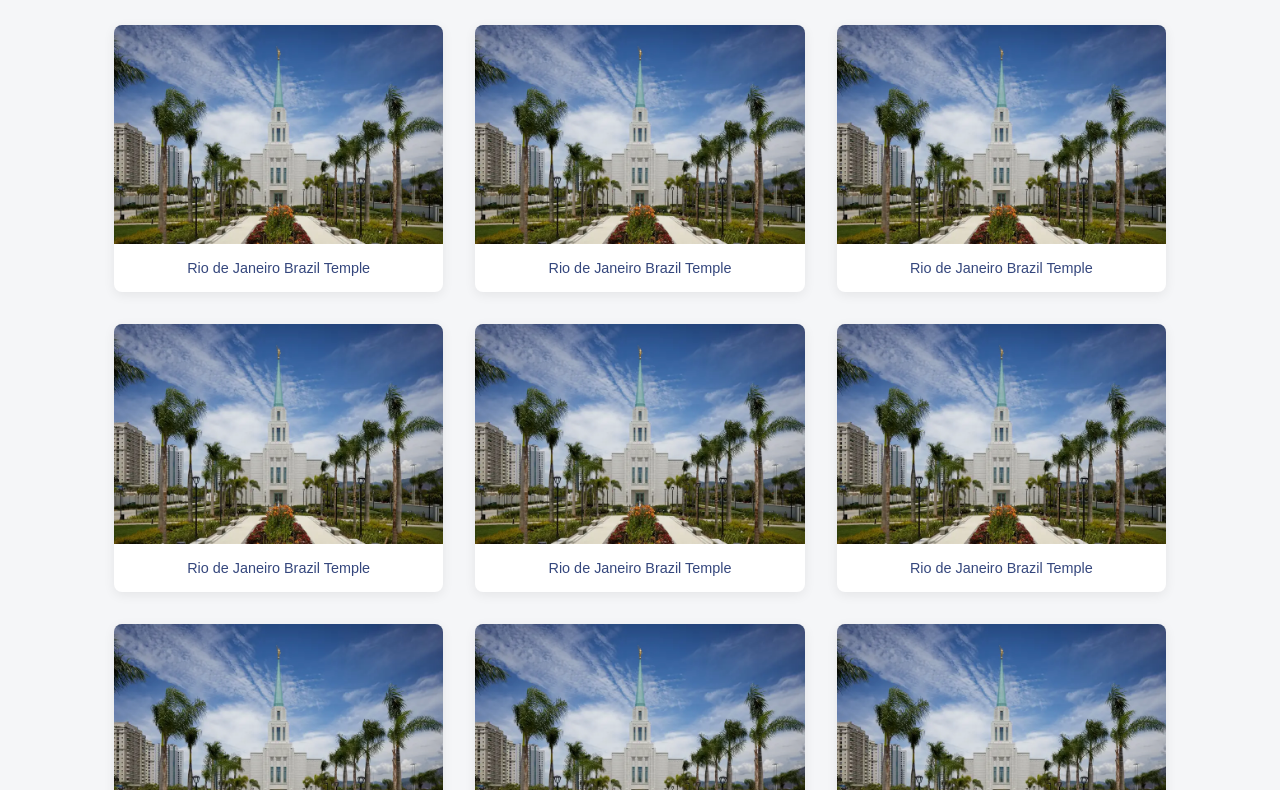
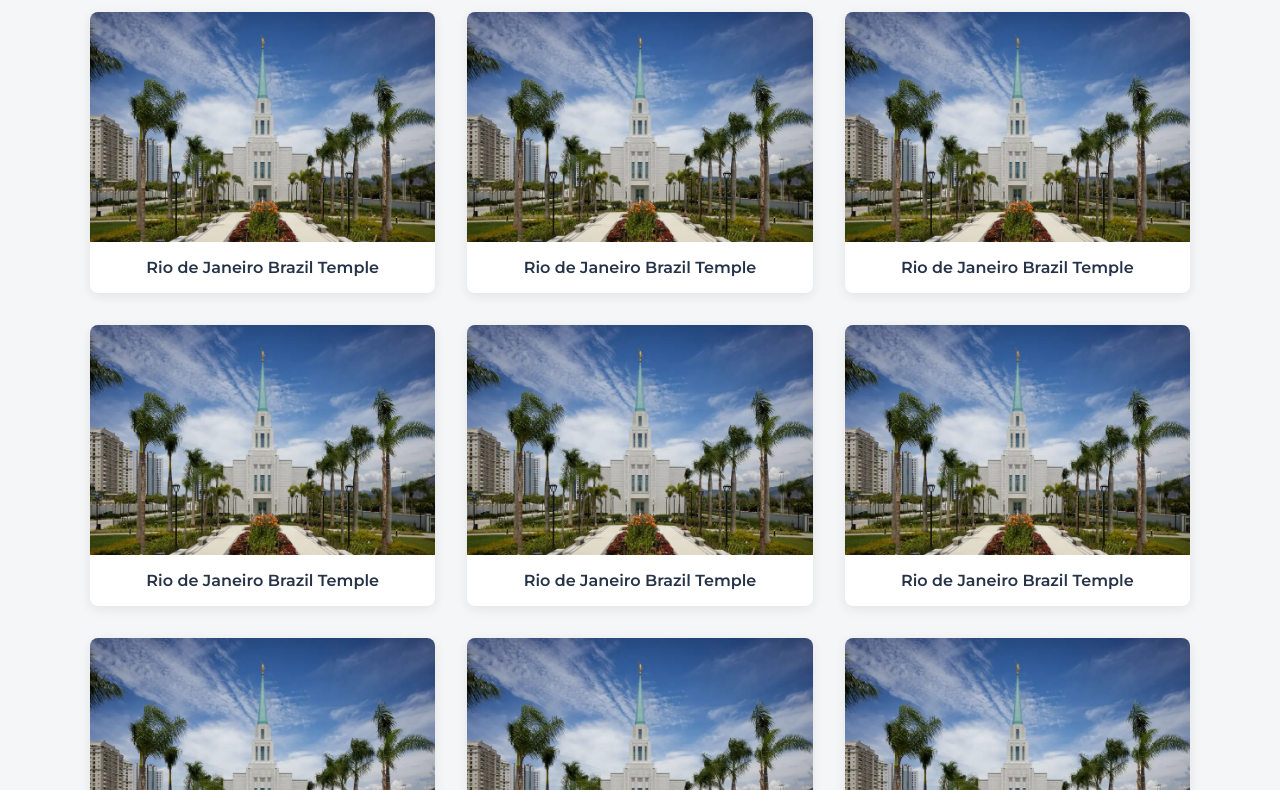
Before and after one commit to andrezajur-hash/wdd131, a plain HTML site: page temples.html in a window 1280 px wide. Shown: the part 182-972 px from the top of the page. Drawn offline with Linux system fonts and the light colour scheme.

Commit message:
Improve responsive layout and navigation

```diff
--- a/scripts/temples.js
+++ b/scripts/temples.js
@@ -1,8 +1,10 @@
+
 const currentYear = document.querySelector("#currentyear");
 currentYear.textContent = new Date().getFullYear();
 
 const lastModified = document.querySelector("#lastModified");
 lastModified.textContent = `Last Modification: ${document.lastModified}`;
+
 const menuButton = document.querySelector("#menu");
 const navigation = document.querySelector("nav");
 
@@ -13,3 +15,11 @@ menuButton.addEventListener("click", () => {
     menuButton.setAttribute("aria-expanded", isOpen);
     menuButton.textContent = isOpen ? "✕" : "☰";
 });
+
+window.addEventListener("resize", () => {
+    if (window.innerWidth >= 768) {
+        navigation.classList.remove("open");
+        menuButton.setAttribute("aria-expanded", "false");
+        menuButton.textContent = "☰";
+    }
+});
--- a/styles/temples-large.css
+++ b/styles/temples-large.css
@@ -1,3 +1,4 @@
+
 @media screen and (min-width: 768px) {
     header {
         display: flex;
@@ -20,8 +21,11 @@
     #menu {
         display: none;
     }
+}
 
+@media screen and (min-width: 640px) {
     .gallery {
-        grid-template-columns: repeat(3, 1fr);
+        grid-template-columns: repeat(auto-fit, minmax(300px, 1fr));
+        gap: 2rem;
     }
 }
--- a/styles/temples.css
+++ b/styles/temples.css
@@ -1,27 +1,27 @@
-
 * {
     box-sizing: border-box;
+    margin: 0;
+    padding: 0;
 }
 
 body {
-    margin: 0;
-    font-family: Arial, sans-serif;
+    font-family: 'Montserrat', sans-serif;
     background-color: #f5f6f8;
     color: #263247;
+}
+
+header {
+    background-color: #35477d;
+    color: white;
+    padding: 1.25rem 5%;
+    display: grid;
+    grid-template-columns: 1fr auto;
+    align-items: center;
 }
 
 header span {
     font-size: 1.4rem;
     font-weight: bold;
-}
-
-header {
-    background-color: #35477d;
-    color: white;
-    padding: 1.25rem;
-    display: grid;
-    grid-template-columns: 1fr auto;
-    align-items: center;
 }
 
 #menu {
@@ -34,9 +34,11 @@ header {
 
 nav {
     display: none;
-    grid-column: 1 / -1;
-    padding-top: 1rem;
+    grid-column: auto;
+    padding-top: 0;
+    gap: 1.5rem;
 }
+
 
 nav.open {
     display: block;
@@ -55,29 +57,31 @@ nav a:hover {
 }
 
 main {
-    max-width: 1100px;
-    margin: 0 auto;
-    padding: 3rem 1.5rem 4rem;
+    width: 100%;
+    padding: 2.5rem 0 3.5rem;
 }
 
 main h1 {
     text-align: center;
     font-size: 2rem;
-    margin: 0 0 2.5rem;
+    margin-bottom: 2rem;
+    color: #35477d;
 }
 
 .gallery {
     display: grid;
     grid-template-columns: 1fr;
-    gap: 2rem;
+    gap: 1.75rem;
+    width: 90%;
+    max-width: 1100px;
+    margin: 0 auto;
 }
 
 figure {
-    margin: 0;
     background-color: white;
     border-radius: 8px;
     overflow: hidden;
-    box-shadow: 0 3px 12px rgba(0, 0, 0, 0.07);
+    box-shadow: 0 3px 12px rgba(0, 0, 0, 0.08);
 }
 
 figure img {
@@ -89,8 +93,9 @@ figure img {
 figcaption {
     text-align: center;
     padding: 1rem;
-    font-size: 0.9rem;
-    color: #35477d;
+    font-size: 1rem;
+    font-weight: 600;
+    color: #263247;
 }
 
 footer {
@@ -98,6 +103,7 @@ footer {
     color: white;
     text-align: center;
     padding: 1.5rem;
+    margin-top: 2rem;
 }
 
 footer p {
--- a/temples.html
+++ b/temples.html
@@ -7,6 +7,9 @@
     <title>Temple Album | WDD 131</title>
     <meta name="description" content="A responsive photo gallery of temples created for the WDD 131 course.">
     <meta name="author" content="Andreza Santana">
+    <link rel="preconnect" href="https://fonts.googleapis.com">
+    <link rel="preconnect" href="https://fonts.gstatic.com" crossorigin>
+    <link href="https://fonts.googleapis.com/css2?family=Montserrat:wght@400;600;700&display=swap" rel="stylesheet">
     <link rel="stylesheet" href="styles/temples.css">
     <link rel="stylesheet" href="styles/temples-large.css">
     <script src="scripts/temples.js" defer></script>
@@ -16,9 +19,7 @@
     <header>
         <span>Temple Album</span>
 
-    <button id="menu"
-            aria-label="Toggle navigation menu"
-            aria-expanded="false"
+        <button id="menu" aria-label="Toggle navigation menu" aria-expanded="false"
             aria-controls="primary-navigation">☰</button>
 
         <nav id="primary-navigation">
@@ -34,47 +35,47 @@
         <h1>Temple Album</h1>
         <div class="gallery">
             <figure>
-                <img src="images/rio-temple-optimized.webp" alt="Rio de Janeiro Brazil Temple" width="800" height="533">
+                <img src="images/rio-temple.jpg" alt="Rio de Janeiro Brazil Temple" width="800" height="533">
                 <figcaption>Rio de Janeiro Brazil Temple</figcaption>
             </figure>
 
             <figure>
-                <img src="images/rio-temple-optimized.webp" alt="Rio de Janeiro Brazil Temple" width="800" height="533">
+                <img src="images/rio-temple.jpg" alt="Rio de Janeiro Brazil Temple" width="800" height="533">
                 <figcaption>Rio de Janeiro Brazil Temple</figcaption>
             </figure>
 
             <figure>
-                <img src="images/rio-temple-optimized.webp" alt="Rio de Janeiro Brazil Temple" width="800" height="533">
+                <img src="images/rio-temple.jpg" alt="Rio de Janeiro Brazil Temple" width="800" height="533">
                 <figcaption>Rio de Janeiro Brazil Temple</figcaption>
             </figure>
 
             <figure>
-                <img src="images/rio-temple-optimized.webp" alt="Rio de Janeiro Brazil Temple" width="800" height="533">
+                <img src="images/rio-temple.jpg" alt="Rio de Janeiro Brazil Temple" width="800" height="533">
                 <figcaption>Rio de Janeiro Brazil Temple</figcaption>
             </figure>
 
             <figure>
-                <img src="images/rio-temple-optimized.webp" alt="Rio de Janeiro Brazil Temple" width="800" height="533">
+                <img src="images/rio-temple.jpg" alt="Rio de Janeiro Brazil Temple" width="800" height="533">
                 <figcaption>Rio de Janeiro Brazil Temple</figcaption>
             </figure>
 
             <figure>
-                <img src="images/rio-temple-optimized.webp" alt="Rio de Janeiro Brazil Temple" width="800" height="533">
+                <img src="images/rio-temple.jpg" alt="Rio de Janeiro Brazil Temple" width="800" height="533">
                 <figcaption>Rio de Janeiro Brazil Temple</figcaption>
             </figure>
 
             <figure>
-                <img src="images/rio-temple-optimized.webp" alt="Rio de Janeiro Brazil Temple" width="800" height="533">
+                <img src="images/rio-temple.jpg" alt="Rio de Janeiro Brazil Temple" width="800" height="533">
                 <figcaption>Rio de Janeiro Brazil Temple</figcaption>
             </figure>
 
             <figure>
-                <img src="images/rio-temple-optimized.webp" alt="Rio de Janeiro Brazil Temple" width="800" height="533">
+                <img src="images/rio-temple.jpg" alt="Rio de Janeiro Brazil Temple" width="800" height="533">
                 <figcaption>Rio de Janeiro Brazil Temple</figcaption>
             </figure>
 
             <figure>
-                <img src="images/rio-temple-optimized.webp" alt="Rio de Janeiro Brazil Temple" width="800" height="533">
+                <img src="images/rio-temple.jpg" alt="Rio de Janeiro Brazil Temple" width="800" height="533">
                 <figcaption>Rio de Janeiro Brazil Temple</figcaption>
             </figure>
         </div>
```
Also changed, not shown: images/1ocation.png (deleted), images/rio-temple.jpg (renamed from images/rio-temple-optimized.webp), images/temples.jpg (added). Lines whose indentation alone changed are shown as unchanged.
